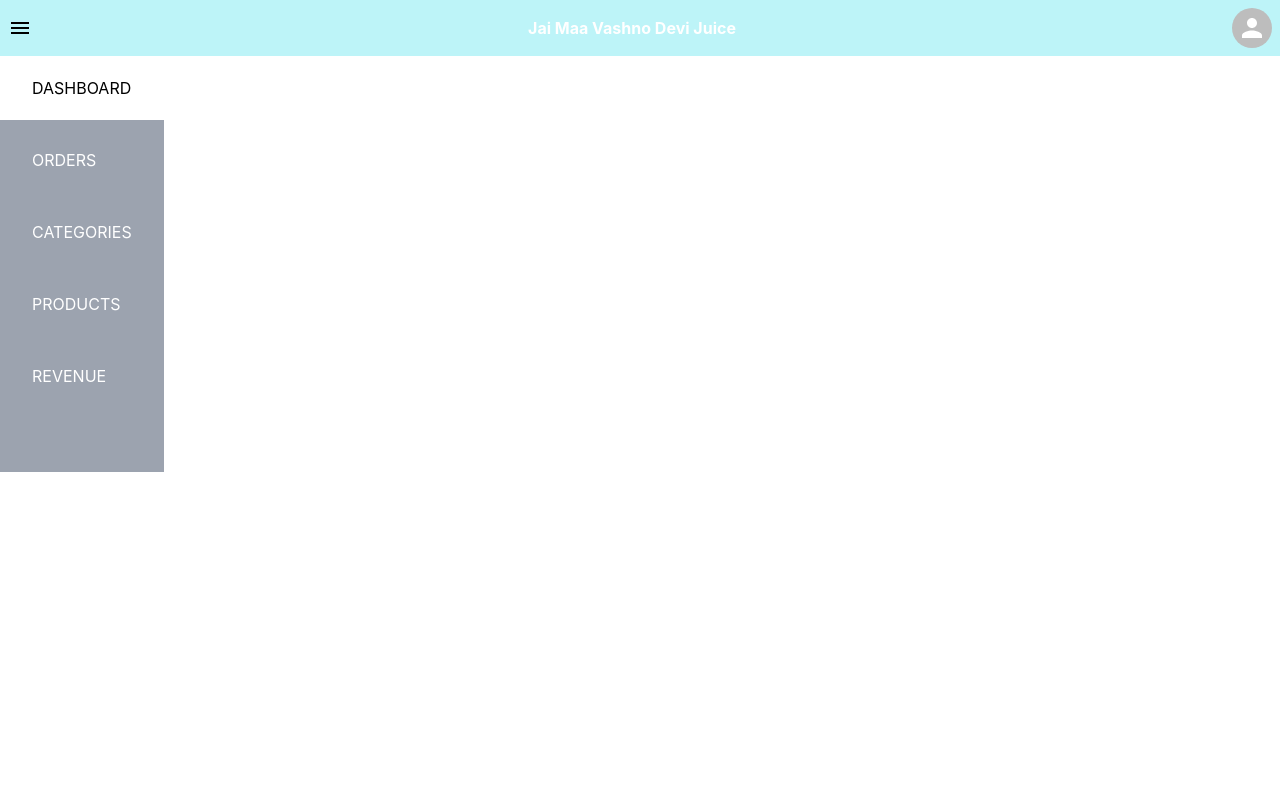
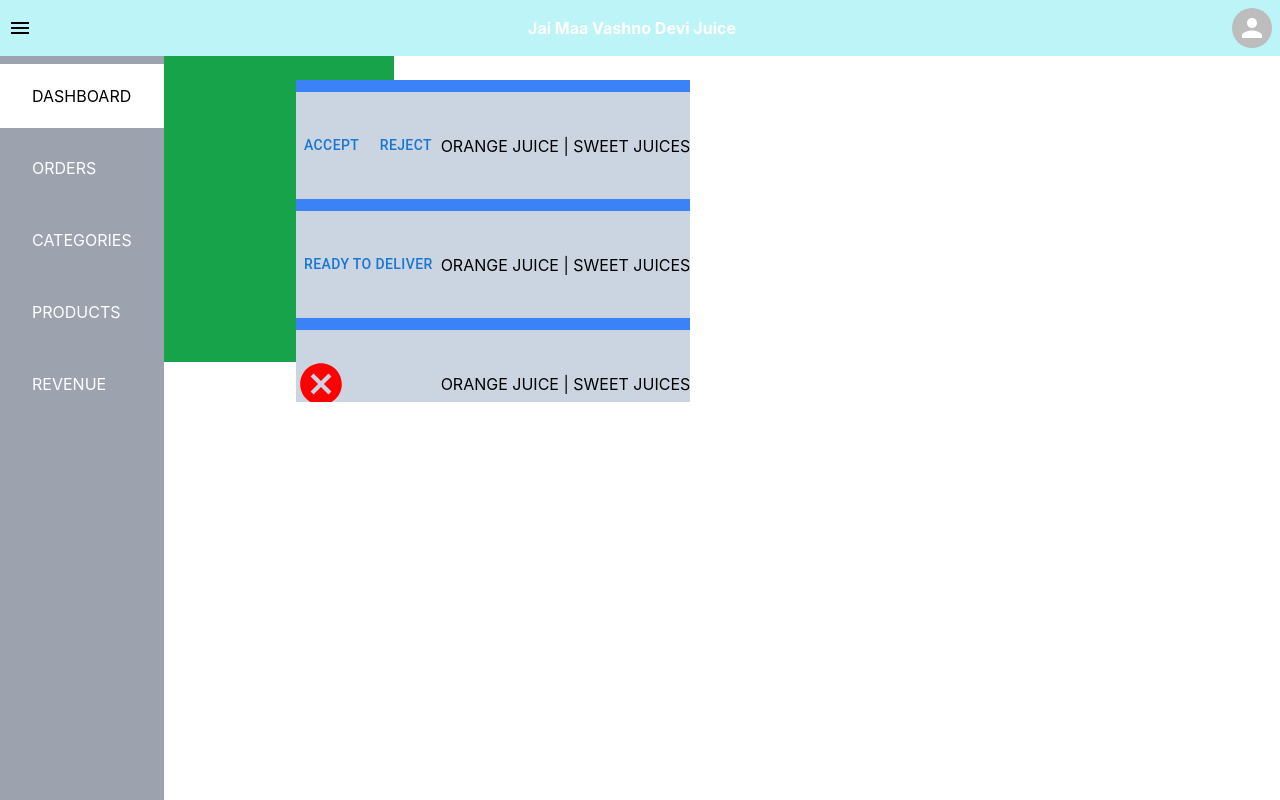
Before and after one commit to healup004/juicesapp, a React (Create React App) app: page /admin/orders in a window 1280 px wide. Built offline with nearby package versions, Linux system fonts and the light colour scheme.

Commit message:
css nhi aa rhi paresahn hu

```diff
--- a/src/components/admin/Dashboard.jsx
+++ b/src/components/admin/Dashboard.jsx
@@ -14,7 +14,7 @@ const Dashboard = () =>{
     const [product, setProduct] = useState(parseInt(Math.random()*100))
     return(
         <>
-        <div className="h-full translate-x-1/2">
+        <div className="h-full translate-x-3/4">
             <div className="">
             <LineChart series={[{curve:"linear", color:"black", data:xdata}]} width={500} height={300} xAxis={[{scaleType:"point", data:lable}]}/>
             <div className="text-center">Orders graph</div>
--- a/src/components/admin/Orders.jsx
+++ b/src/components/admin/Orders.jsx
@@ -1,6 +1,45 @@
-const Orders = () =>{
-    return(
+import { CancelSharp, Done } from "@mui/icons-material"
+import { Button } from "@mui/material"
+const data = [{
+    status: 'init',
+    data: 'ORANGE JUICE  |  SWEET JUICES',
+}, {
+    status: 'accept',
+    data: 'ORANGE JUICE  |  SWEET JUICES',
+}, {
+    status: 'cancel',
+    data: 'ORANGE JUICE  |  SWEET JUICES',
+}, {
+    status: 'ready',
+    data: 'ORANGE JUICE  |  SWEET JUICES',
+}, {
+    status: 'complete',
+    data: 'ORANGE JUICE  |  SWEET JUICES',
+},]
+
+
+const Orders = () => {
+    function Card(props) {
+        return (<>
+
+            <div className=" flex justify-between items-center mt-3 mb-3 h-1/3 bg-slate-300 w-full">
+                {props.status == "init"
+                    ? (<><div><Button className=" bg-blue-500 text-white ">Accept</Button> <Button className=" bg-red-600 text-white">Reject</Button></div></>)
+                    : props.status == "accept"
+                        ? (<><div><Button className=" bg-green-500 text-white">ready to deliver</Button></div></>)
+                        : props.status == 'ready'
+                            ? (<><div><Button className=" bg-green-500">delivered</Button></div></>)
+                            : props.status == 'cancel'
+                                ? (<CancelSharp sx={{ width: 50, height: 50, color: 'red' }} />)
+                                : (<Done sx={{ width: 50, height: 50, color: "green" }} />)}
+                <div className="flex flex-wrap">{props.data}</div></div>
+        </>)
+    }
+    return (
         <>
+            <div className=" h-full bg-blue-500 translate-x-3/4 mt-10 w-full overflow-y-scroll	 ">
+                {data.map(val => (<Card status={val.status} data={val.data} />))}
+            </div>
         </>
     )
 }
--- a/src/components/admin/Revenue.jsx
+++ b/src/components/admin/Revenue.jsx
@@ -23,8 +23,8 @@ const Revenue = ()=>{
 
     return(
         <>
-        <div className="w-fit translate-x-1/4 h-full ">
-        <div className="  flex  justify-end items-center h-1/6 bg-gray-400 mt-16 mb-1" >
+        <div className="w-fit translate-x-1/2 h-full ">
+        <div className="  flex  justify-end items-center h-1/6 bg-gray-400 mt-10 mb-1" >
         <div className=" mr-3 text-white">Total Revenue : {total}</div>
         </div>
         <div className=" h-fit w-full">
--- a/src/components/admin/Sidebar.jsx
+++ b/src/components/admin/Sidebar.jsx
@@ -10,7 +10,7 @@ const Sidebar = () =>{
     }
     return(
         <>
-        <div className=" mt-14 bg-gray-400 h-full text-white w-fit ">
+        <div className=" fixed mt-14 bg-gray-400 h-full text-white w-fit ">
             <div className="pt-5 pb-5 pl-8 pr-8 mt-2 mb-2 " onClick={()=>handleClick("DASHBOARD")} style={selectNav == "DASHBOARD" ?{backgroundColor:"white",color:"black"}:{}}>DASHBOARD</div>
             <div className="pt-5 pb-5 pl-8 pr-8 mt-2 mb-2 "onClick={()=>handleClick("ORDERS")} style={selectNav == "ORDERS" ?{backgroundColor:"white",color:"black"}:{}}>ORDERS</div>
             <div className="pt-5 pb-5 pl-8 pr-8 mt-2 mb-2 " onClick={()=>handleClick("CATEGORIES")} style={selectNav == "CATEGORIES" ?{backgroundColor:"white",color:"black"}:{}}>CATEGORIES</div>
--- a/src/components/admin/home.jsx
+++ b/src/components/admin/home.jsx
@@ -9,9 +9,9 @@ const Home  = () =>{
             <div>
                 <Navbar/>
             </div>
-            <div className="flex ">
+            <div className="flex w-screen">
                 <div><Sidebar/></div>
-                <div className="mt-10"><Outlet/></div>
+                <div className="mt-10 bg-green-600"><Outlet/></div>
             </div>
         </div>
         </>
```
